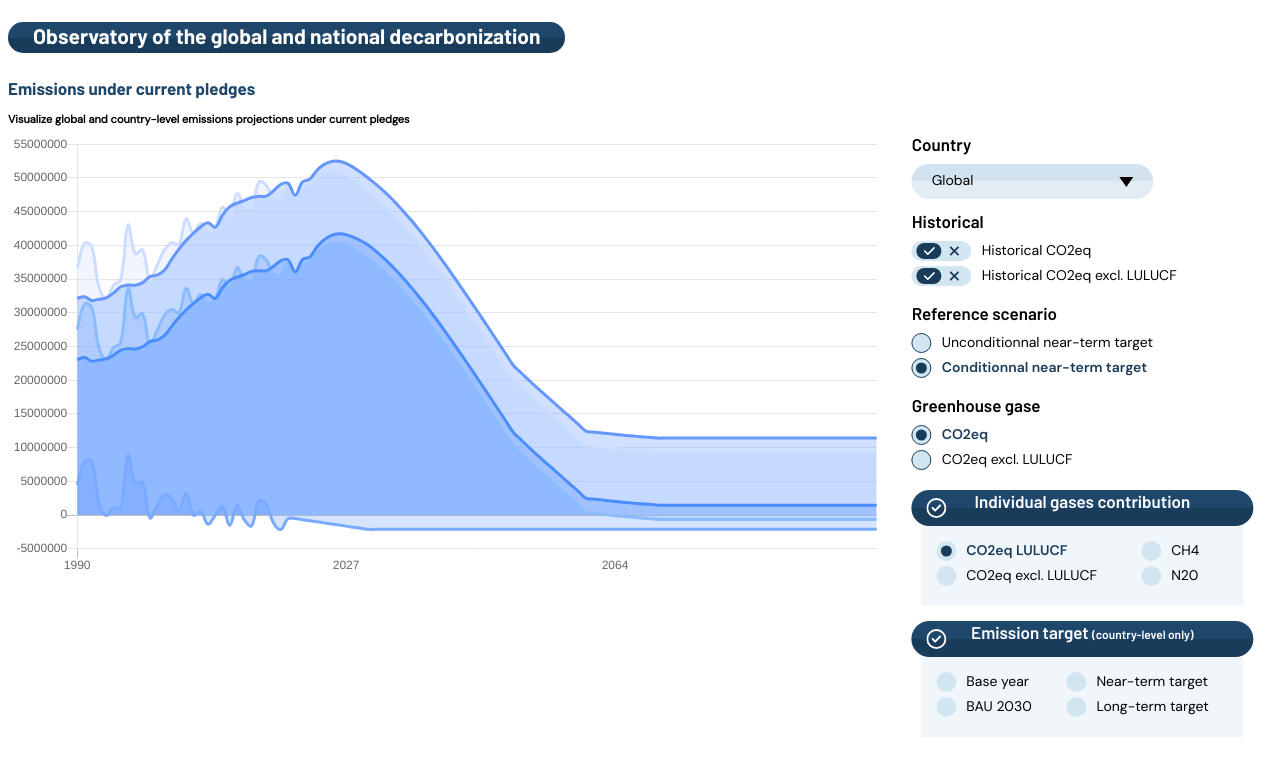
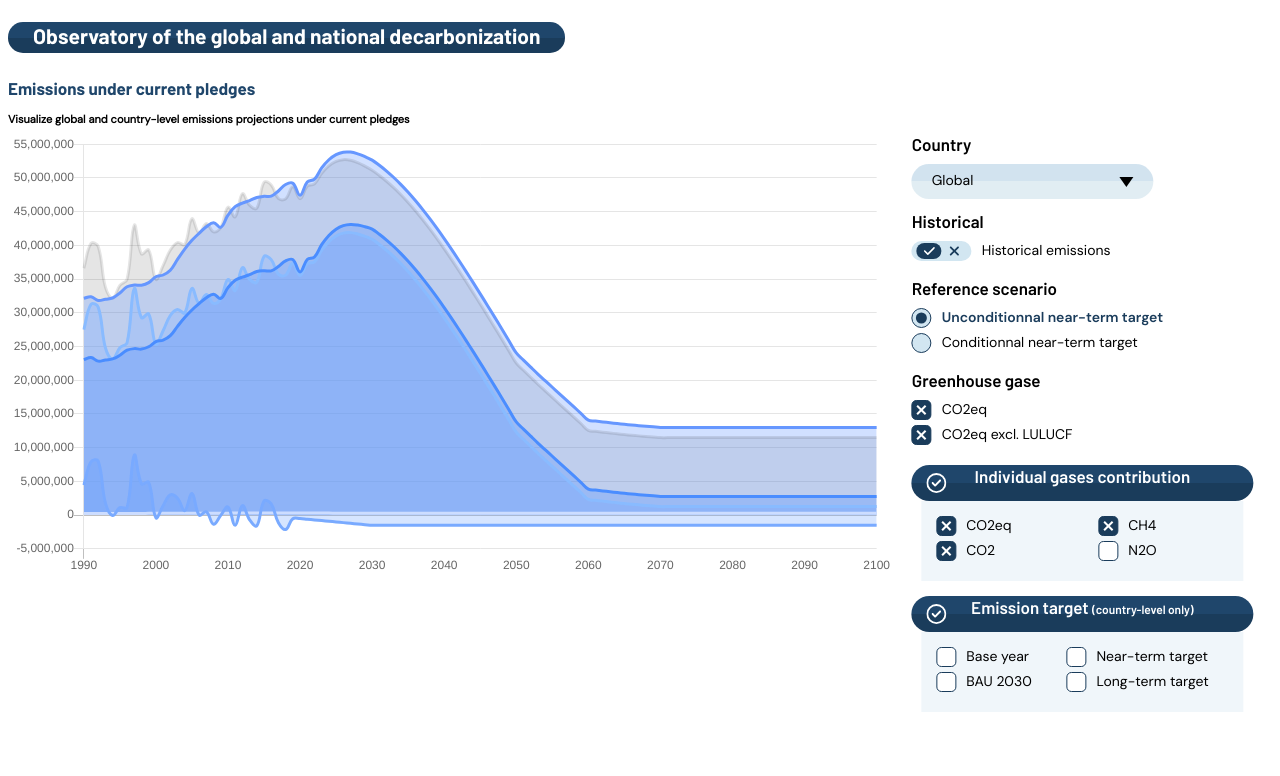
Before and after one commit to nicolasboeuf/decarbonization-observatory-dataviz, a Vue app: page / in a window 1280 px wide. Both pictures are taken after a click on the element "CH4". Shown: the top 776 px of the page. Built offline with nearby package versions, Linux system fonts and the light colour scheme; the HTML template or start-up script is replaced by a standard one.

Commit message:
better scales + hover

```diff
--- a/src/App.vue
+++ b/src/App.vue
@@ -202,15 +202,15 @@ export default {
                 grid-template-columns: auto auto;
                 grid-column-gap: 0px;
                 grid-row-gap: 0px;
-                .controls_radio_container{
+                .controls_tick_container{
                   width: 100%;
-                  .radio{
-                    border:none;
-                    .radio_inner{
+                  .tick{
+
+                    .tick_inner{
 
                     }
                   }
-                  .radio_label{
+                  .tick_label{
                     text-wrap: nowrap;
                   }
                 }
@@ -249,6 +249,17 @@ export default {
             }
             &.inactive{
               cursor: pointer;
+              &:hover{
+                .radio_label{
+                  color:$deepBlue;
+                }
+                .radio{
+                  .radio_inner{
+                    display: block;
+                    opacity: 0.3;
+                  }
+                }
+              }
               .radio{
                 .radio_inner{
                   display: none;
@@ -257,6 +268,68 @@ export default {
               .radio_label{
                 font-family: "DMSans-Regular";
                 color:black;
+              }
+            }
+          }
+          .controls_tick_container{
+            display: flex;
+            cursor: pointer;
+            .tick{
+              width: 20px;
+              height: 20px;
+              border-radius: 5px;
+              background-color: $deepBlue;
+              margin-right: 10px;
+              margin-bottom: 5px;
+              border:1px solid $deepBlue;
+              box-sizing: border-box;
+              position: relative;
+              .tick_inner{
+                width: 100%;
+                height: 100%;
+                position: absolute;
+                &:before{
+                  content: "";
+                  width: 2px;
+                  height: 12px;
+                  background-color: white;
+                  position: absolute;
+                  left:50%;
+                  top:50%;
+                  transform:translate(-50%,-50%) rotate(45deg);
+                }
+                &:after{
+                  content: "";
+                  width: 2px;
+                  height: 12px;
+                  background-color: white;
+                  position: absolute;
+                  left:50%;
+                  top:50%;
+                  transform:translate(-50%,-50%) rotate(-45deg);
+                }
+              }
+            }
+            .tick_label{
+              font-family: "DMSans-Regular";
+              font-size: 14px;
+              color:black;
+            }
+            &.inactive{
+              cursor: pointer;
+              &:hover{
+                .tick{
+                  background-color: $lightBlue;
+                }
+                .tick_label{
+                  color:$deepBlue;
+                }
+              }
+              .tick{
+                background-color: white;
+                .tick_inner{
+                  display: none;
+                }
               }
             }
           }
--- a/src/components/CurrentEmissionsChart.vue
+++ b/src/components/CurrentEmissionsChart.vue
@@ -18,19 +18,19 @@
 
             <span class="controls_title">Historical</span>
 
-            <div class="switch_controls_box">
+            <div class="switch_controls_box" @click="switchHistorical()">
               <div class="switch_container">
-                <div class="switch switch_on">
+                <div :class="['switch switch_on',settings.historical?'':'inactive']">
                   <svg viewBox="0 0 448 512"><path d="M438.6 105.4c12.5 12.5 12.5 32.8 0 45.3l-256 256c-12.5 12.5-32.8 12.5-45.3 0l-128-128c-12.5-12.5-12.5-32.8 0-45.3s32.8-12.5 45.3 0L160 338.7 393.4 105.4c12.5-12.5 32.8-12.5 45.3 0z"/></svg>
                 </div>
-                <div class="switch switch_off inactive">
+                <div :class="['switch switch_on',settings.historical?'inactive':'']">
                   <svg viewBox="0 0 384 512"><path d="M342.6 150.6c12.5-12.5 12.5-32.8 0-45.3s-32.8-12.5-45.3 0L192 210.7 86.6 105.4c-12.5-12.5-32.8-12.5-45.3 0s-12.5 32.8 0 45.3L146.7 256 41.4 361.4c-12.5 12.5-12.5 32.8 0 45.3s32.8 12.5 45.3 0L192 301.3 297.4 406.6c12.5 12.5 32.8 12.5 45.3 0s12.5-32.8 0-45.3L237.3 256 342.6 150.6z"/></svg>
                 </div>
               </div>
-              <span class="switch_label">Historical CO2eq</span>
+              <span class="switch_label">Historical emissions</span>
             </div>
 
-            <div class="switch_controls_box">
+            <!-- <div class="switch_controls_box">
               <div class="switch_container">
                 <div class="switch switch_on">
                   <svg xmlns="http://www.w3.org/2000/svg" viewBox="0 0 448 512"><path d="M438.6 105.4c12.5 12.5 12.5 32.8 0 45.3l-256 256c-12.5 12.5-32.8 12.5-45.3 0l-128-128c-12.5-12.5-12.5-32.8 0-45.3s32.8-12.5 45.3 0L160 338.7 393.4 105.4c12.5-12.5 32.8-12.5 45.3 0z"/></svg>
@@ -40,7 +40,7 @@
                 </div>
               </div>
               <span class="switch_label">Historical CO2eq excl. LULUCF</span>
-            </div>
+            </div> -->
 
           </div>
 
@@ -68,18 +68,18 @@
 
             <span class="controls_title">Greenhouse gase</span>
 
-            <div class="controls_radio_container">
-              <div class="radio">
-                <div class="radio_inner"></div>
+            <div :class="['controls_tick_container', settings.greenhouse['LULUCF']?'':'inactive']" @click="switchGreenhouse('LULUCF')">
+              <div class="tick">
+                <div class="tick_inner"></div>
               </div>
-              <span class="radio_label">CO2eq</span>
+              <span class="tick_label">CO2eq</span>
             </div>
 
-            <div class="controls_radio_container inactive">
-              <div class="radio">
-                <div class="radio_inner"></div>
+            <div :class="['controls_tick_container', settings.greenhouse['Non-LULUCF']?'':'inactive']" @click="switchGreenhouse('Non-LULUCF')">
+              <div class="tick">
+                <div class="tick_inner"></div>
               </div>
-              <span class="radio_label">CO2eq excl. LULUCF</span>
+              <span class="tick_label">CO2eq excl. LULUCF</span>
             </div>
 
           </div>
@@ -93,32 +93,32 @@
 
             <div class="controls_box_body">
 
-              <div class="controls_radio_container">
-                <div class="radio">
-                  <div class="radio_inner"></div>
+              <div :class="['controls_tick_container', settings.individual['CO2eq']?'':'inactive']" @click="switchIndividual('CO2eq')">
+                <div class="tick">
+                  <div class="tick_inner"></div>
                 </div>
-                <span class="radio_label">CO2eq LULUCF</span>
+                <span class="tick_label">CO2eq</span>
               </div>
 
-              <div class="controls_radio_container inactive">
-                <div class="radio">
-                  <div class="radio_inner"></div>
+              <div :class="['controls_tick_container', settings.individual['CH4']?'':'inactive']" @click="switchIndividual('CH4')">
+                <div class="tick">
+                  <div class="tick_inner"></div>
                 </div>
-                <span class="radio_label">CH4</span>
+                <span class="tick_label">CH4</span>
               </div>
 
-              <div class="controls_radio_container inactive">
-                <div class="radio">
-                  <div class="radio_inner"></div>
+              <div :class="['controls_tick_container', settings.individual['CO2']?'':'inactive']" @click="switchIndividual('CO2')">
+                <div class="tick">
+                  <div class="tick_inner"></div>
                 </div>
-                <span class="radio_label">CO2eq excl. LULUCF</span>
+                <span class="tick_label">CO2</span>
               </div>
 
-              <div class="controls_radio_container inactive">
-                <div class="radio">
-                  <div class="radio_inner"></div>
+              <div :class="['controls_tick_container', settings.individual['N2O']?'':'inactive']" @click="switchIndividual('N2O')">
+                <div class="tick">
+                  <div class="tick_inner"></div>
                 </div>
-                <span class="radio_label">N20</span>
+                <span class="tick_label">N2O</span>
               </div>
 
             </div>
@@ -134,32 +134,32 @@
 
             <div class="controls_box_body">
 
-              <div class="controls_radio_container inactive">
-                <div class="radio">
-                  <div class="radio_inner"></div>
+              <div class="controls_tick_container inactive">
+                <div class="tick">
+                  <div class="tick_inner"></div>
                 </div>
-                <span class="radio_label">Base year</span>
+                <span class="tick_label">Base year</span>
               </div>
 
-              <div class="controls_radio_container inactive">
-                <div class="radio">
-                  <div class="radio_inner"></div>
+              <div class="controls_tick_container inactive">
+                <div class="tick">
+                  <div class="tick_inner"></div>
                 </div>
-                <span class="radio_label">Near-term target</span>
+                <span class="tick_label">Near-term target</span>
               </div>
 
-              <div class="controls_radio_container inactive">
-                <div class="radio">
-                  <div class="radio_inner"></div>
+              <div class="controls_tick_container inactive">
+                <div class="tick">
+                  <div class="tick_inner"></div>
                 </div>
-                <span class="radio_label">BAU 2030</span>
+                <span class="tick_label">BAU 2030</span>
               </div>
 
-              <div class="controls_radio_container inactive">
-                <div class="radio">
-                  <div class="radio_inner"></div>
+              <div class="controls_tick_container inactive">
+                <div class="tick">
+                  <div class="tick_inner"></div>
                 </div>
-                <span class="radio_label">Long-term target</span>
+                <span class="tick_label">Long-term target</span>
               </div>
 
             </div>
@@ -184,7 +184,10 @@ export default {
       datasets:[],
       labels:[],
       settings:{
-        "scenario":"High"
+        "historical":true,
+        "scenario":"Low",
+        "greenhouse":{"LULUCF":true,"Non-LULUCF":true},
+        "individual":{"CO2eq":true,"CO2":true,"CH4":false,"N2O":false}
       },
       colors:["rgba(74,141,255,1)","rgba(102,151,255,1)","rgba(121,170,255,1)","rgba(137,187,255,1)","rgba(205,221,255,1)"],
       bgColors:["rgba(74,141,255,0.3)","rgba(102,151,255,0.3)","rgba(121,170,255,0.3)","rgba(137,187,255,0.3)","rgba(205,221,255,0.3)"],
@@ -209,6 +212,7 @@ export default {
       this.datasets.length = 0
 
       var self = this
+
       const byCond = Object.groupBy(self.myData, ({ Conditionality }) => Conditionality);
       Object.keys(byCond).forEach(function(Conditionality){
 
@@ -220,9 +224,9 @@ export default {
 
       })
 
-      console.log(byCond)
+      Object.keys(byCond[self.settings.scenario]).forEach(function(Sector){
 
-      Object.keys(byCond[self.settings.scenario]).forEach(function(Sector){
+        if(Sector=="Total" || self.settings.greenhouse[Sector]){
 
           Object.keys(byCond[self.settings.scenario][Sector]).forEach(function(Pollutant){
 
@@ -239,15 +243,22 @@ export default {
               }
 
             byCond[self.settings.scenario][Sector][Pollutant].forEach(function(item){
+              if (self.settings.historical == false && item["Year"]<2023){
+                return false
+              }else{
                 if(!self.labels.includes(item["Year"])){ self.labels.push(item["Year"]) }
                 dataset["data"].push(parseFloat(item["Emissions"]))
+              }
+
             })
 
-          if(Pollutant == "CO2" || Pollutant == "CO2eq"){
+            if(self.settings.individual[Pollutant]==true){
               self.datasets.push(dataset)
             }
 
           })
+
+        }
       })
     },
     createChart(){
@@ -272,11 +283,11 @@ export default {
               },
               ticks: {
                 autoSkip: true,
-                maxTicksLimit: 3,
+                maxTicksLimit: 100,
                 maxRotation: 0,
                 minRotation: 0,
                 callback: function (value) {
-                  return value
+                  return value % 10 === 0 ? value:''
                 }
               }
             }],
@@ -287,9 +298,11 @@ export default {
               },
               ticks: {
                 autoSkip: false,
-                maxTicksLimit: 20,
-                beginAtZero: false,
-
+                maxTicksLimit: 15,
+                beginAtZero: true,
+                callback: function (value) {
+                  return value.toLocaleString()
+                }
               },
             }]
           },
@@ -303,6 +316,30 @@ export default {
     updateChart () {
       this.updateData()
       this.chart.update()
+    },
+
+    switchGreenhouse(gas){
+      if(this.settings.greenhouse[gas] == true){
+        this.settings.greenhouse[gas] = false
+      }else{
+        this.settings.greenhouse[gas] = true
+      }
+    },
+
+    switchHistorical(){
+      if(this.settings.historical==true){
+        this.settings.historical = false
+      }else{
+        this.settings.historical = true
+      }
+    },
+
+    switchIndividual(gas){
+      if(this.settings.individual[gas] == true){
+        this.settings.individual[gas] = false
+      }else{
+        this.settings.individual[gas] = true
+      }
     },
   },
 
```
Lines whose indentation alone changed are shown as unchanged.
